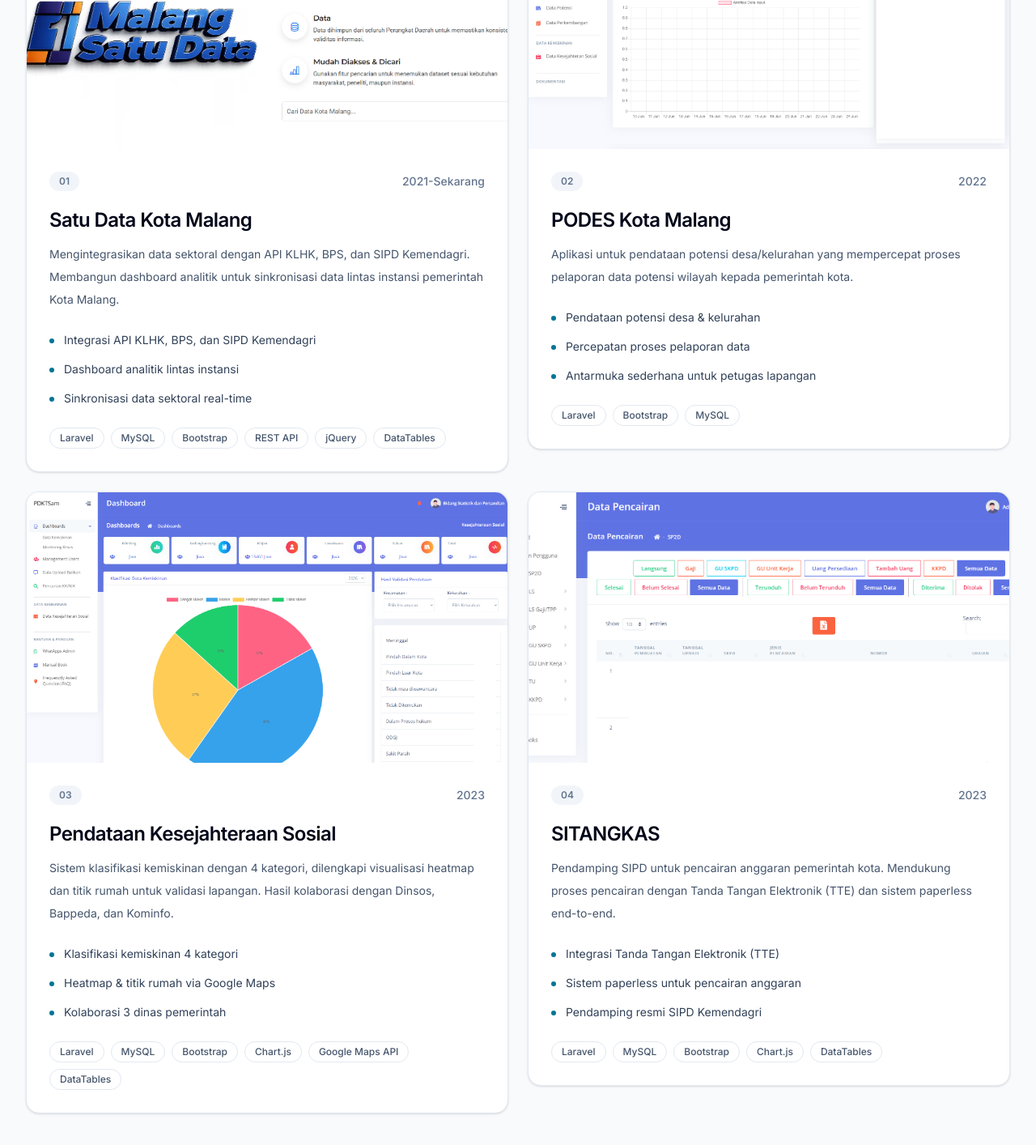
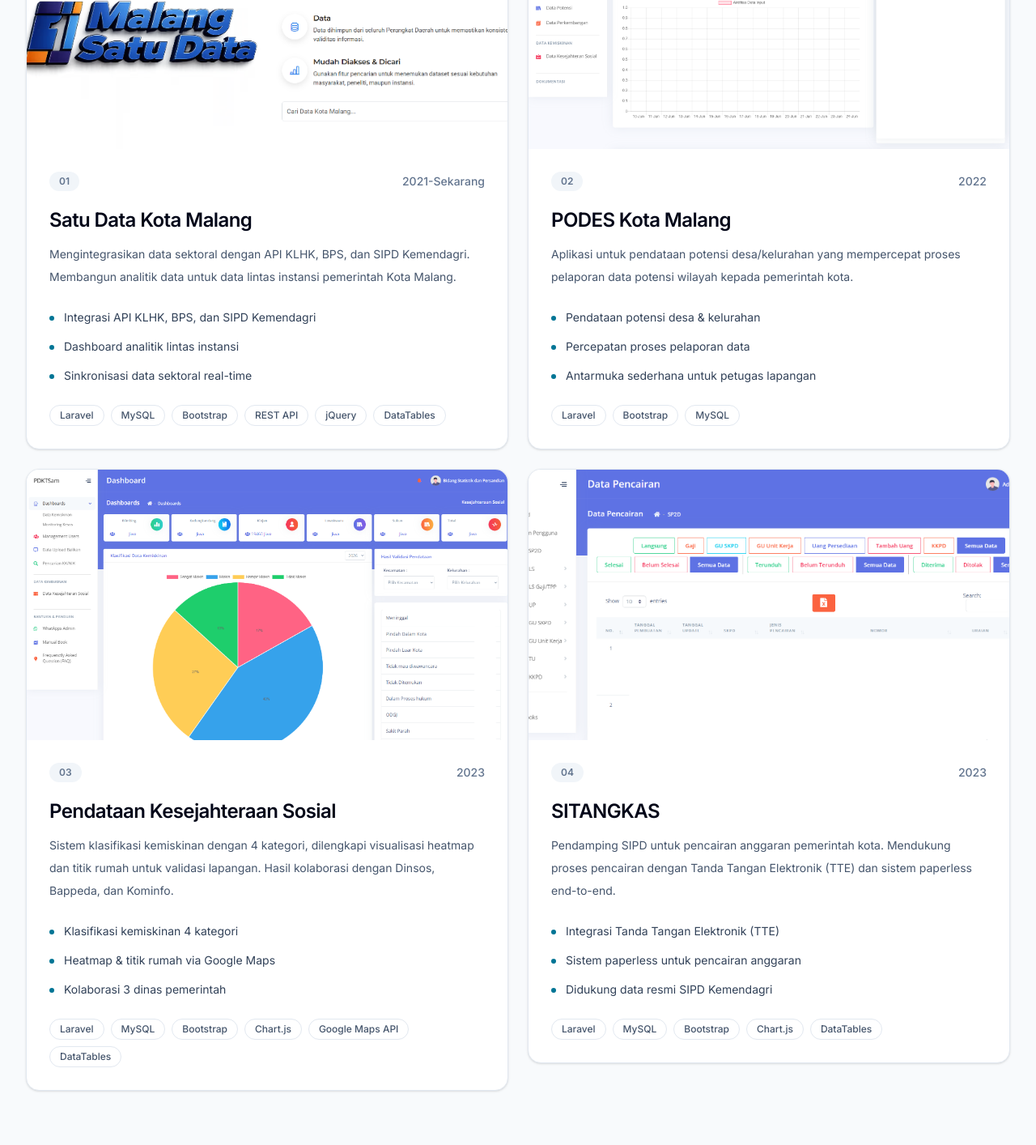
Before and after one commit to darfianardiansyah/portofolio, a React (Vite) app: page / in a window 1280 px wide. Shown: the part 1349-2763 px from the top of the page at 81% size. Built offline with nearby package versions, Linux system fonts and the light colour scheme.

Commit message:
refactor project descriptions

```diff
--- a/src/app/data/portfolio.ts
+++ b/src/app/data/portfolio.ts
@@ -10,7 +10,7 @@ export const MAIN_PROJECTS = [
     id: "01",
     title: "Satu Data Kota Malang",
     description:
-      "Mengintegrasikan data sektoral dengan API KLHK, BPS, dan SIPD Kemendagri. Membangun dashboard analitik untuk sinkronisasi data lintas instansi pemerintah Kota Malang.",
+      "Mengintegrasikan data sektoral dengan API KLHK, BPS, dan SIPD Kemendagri. Membangun analitik data untuk data lintas instansi pemerintah Kota Malang.",
     highlights: [
       "Integrasi API KLHK, BPS, dan SIPD Kemendagri",
       "Dashboard analitik lintas instansi",
@@ -18,7 +18,7 @@ export const MAIN_PROJECTS = [
     ],
     tags: ["Laravel", "MySQL", "Bootstrap", "REST API", "jQuery", "DataTables"],
     year: "2021-Sekarang",
-    screenshots: ["/screenshots/satu-data-kota-malang-landing.png","/screenshots/satu-data-kota-malang.png","/screenshots/satu-data-kota-malang-klhk.png"],
+    screenshots: ["/screenshots/satu-data-kota-malang-landing.png", "/screenshots/satu-data-kota-malang.png", "/screenshots/satu-data-kota-malang-klhk.png"],
   },
   {
     id: "02",
@@ -56,7 +56,7 @@ export const MAIN_PROJECTS = [
     highlights: [
       "Integrasi Tanda Tangan Elektronik (TTE)",
       "Sistem paperless untuk pencairan anggaran",
-      "Pendamping resmi SIPD Kemendagri",
+      "Didukung data resmi SIPD Kemendagri",
     ],
     tags: ["Laravel", "MySQL", "Bootstrap", "Chart.js", "DataTables"],
     year: "2023",
```
